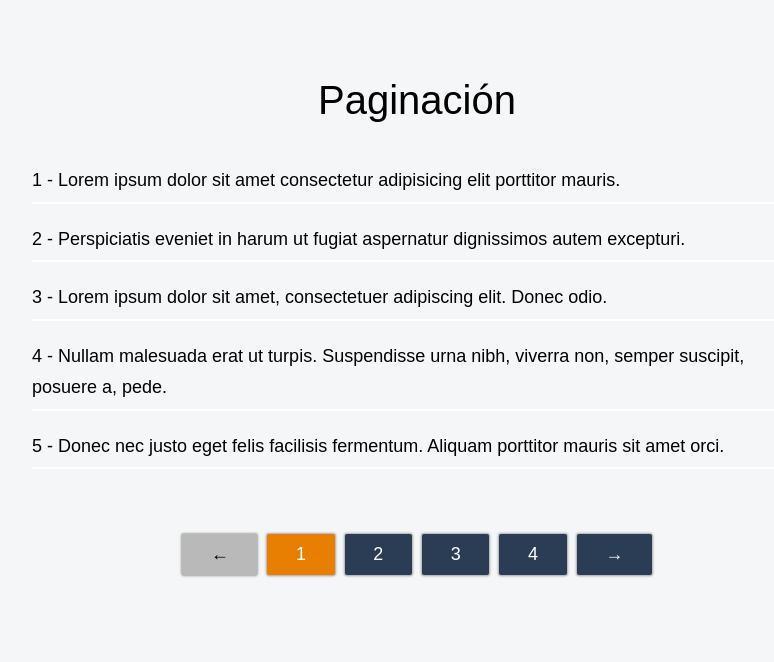
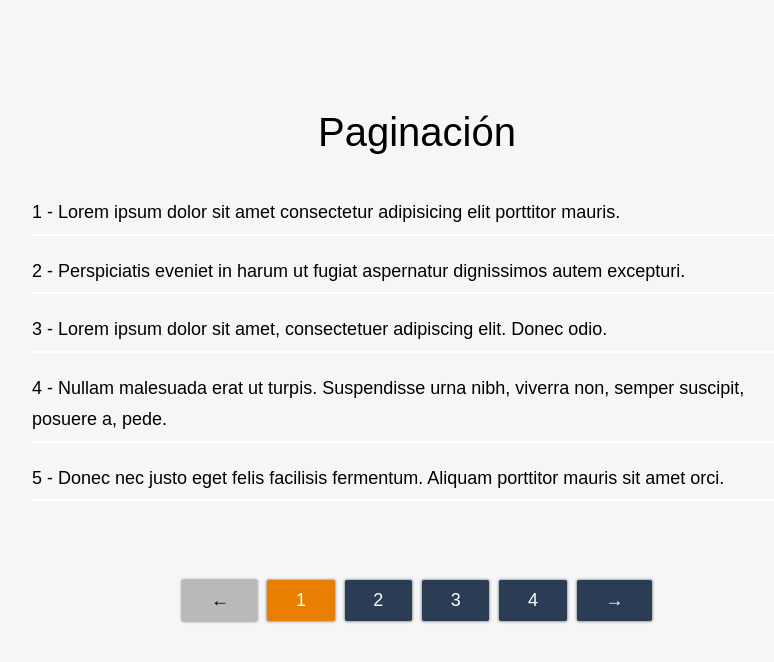
Before and after one commit to jaimeviloriogreen/paginacion-mvc, a PHP site: page / in a window 1280 px wide. Shown: the top 662 px of the page, without its empty margins (223-997 px from the left). Run offline with PHP 8.4, Linux system fonts and the light colour scheme; data comes from the database, SQL or seed files in the repository.

Commit message:
css improvements

```diff
--- a/assets/css/style.css
+++ b/assets/css/style.css
@@ -22,10 +22,10 @@ body{
 .contenedor{
     width: 90%;
     max-width: 50rem;
-    margin: 3.125rem auto;
+    margin: 5.125rem auto;
     display: grid;
-    grid-template-columns: repeat(2, 1fr);
-    grid-template-rows: 100px 1fr 100px;
+    grid-template-columns: 1fr;
+    grid-template-rows: 100px minmax(23rem, auto) 100px;
     grid-template-areas: "a a"
                          "b b"
                          "c c" ;
@@ -46,7 +46,13 @@ body{
     font-weight: 100;
     font-size: 1.125rem;
     padding: 15px;
+}
 
+.notfound{
+    grid-area: b;
+    padding: 15px;
+    justify-self: center;
+    align-self: center;
 }
 
 .contenedor .articulos ul{
--- a/views/paginacion.php
+++ b/views/paginacion.php
@@ -10,6 +10,7 @@
 </head>
 <body>
 <main class="contenedor">
+    <?php if(!empty($data)):?>
 	    <h2>Paginación</h2>
         <!-- Articles -->
         <section class="articulos">
@@ -19,6 +20,12 @@
                 <?php endforeach;?>
             </ul>
         </section>
+    <?php else:?>
+        <section class="notfound">
+            <h2>Nothing found!</h2>
+        </section>
+    <?php endif;?>
+
          <!-- Backward button -->
     <section class="paginacion">
         <ul>
```
Lines whose indentation alone changed are shown as unchanged.
